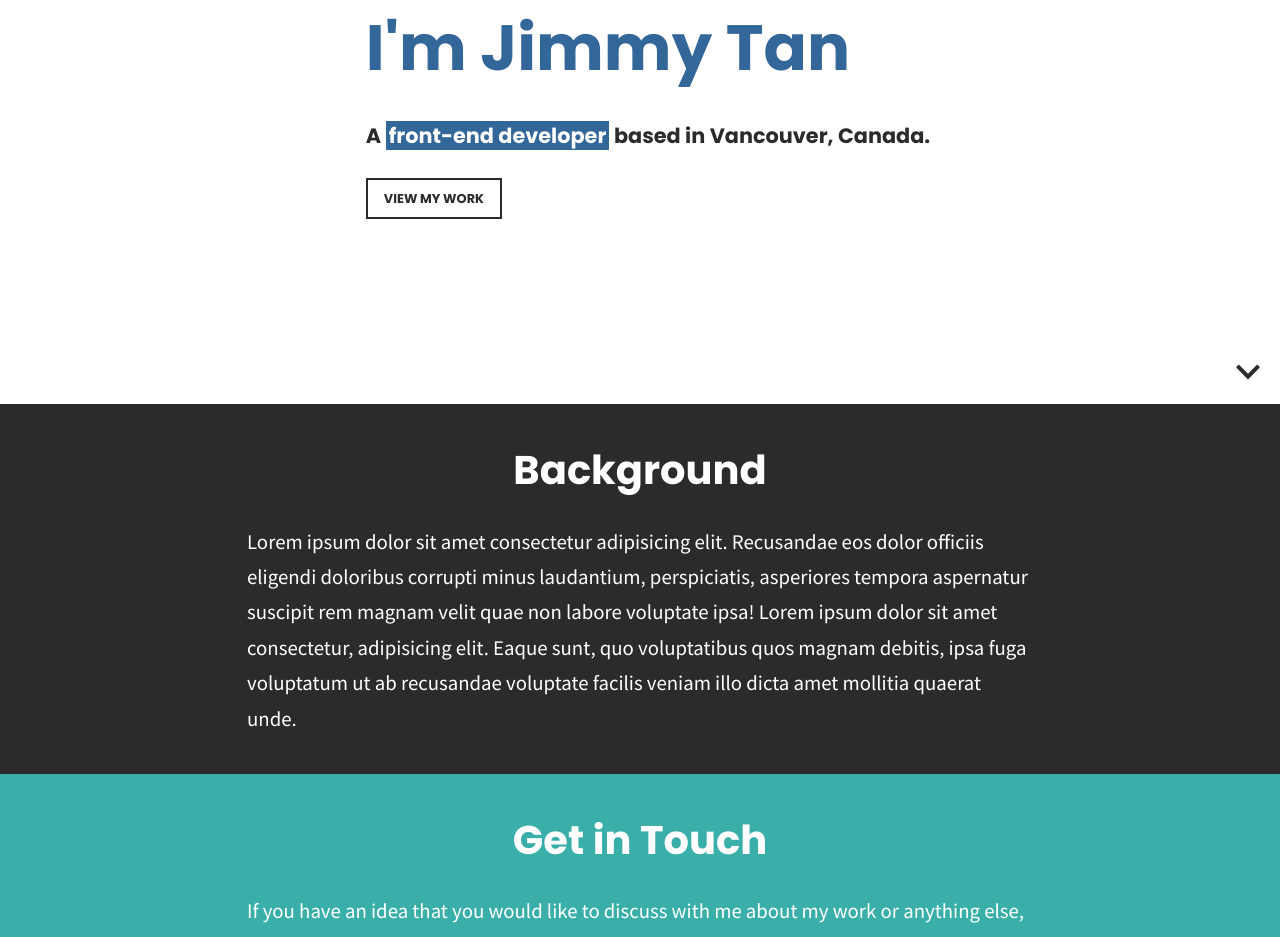
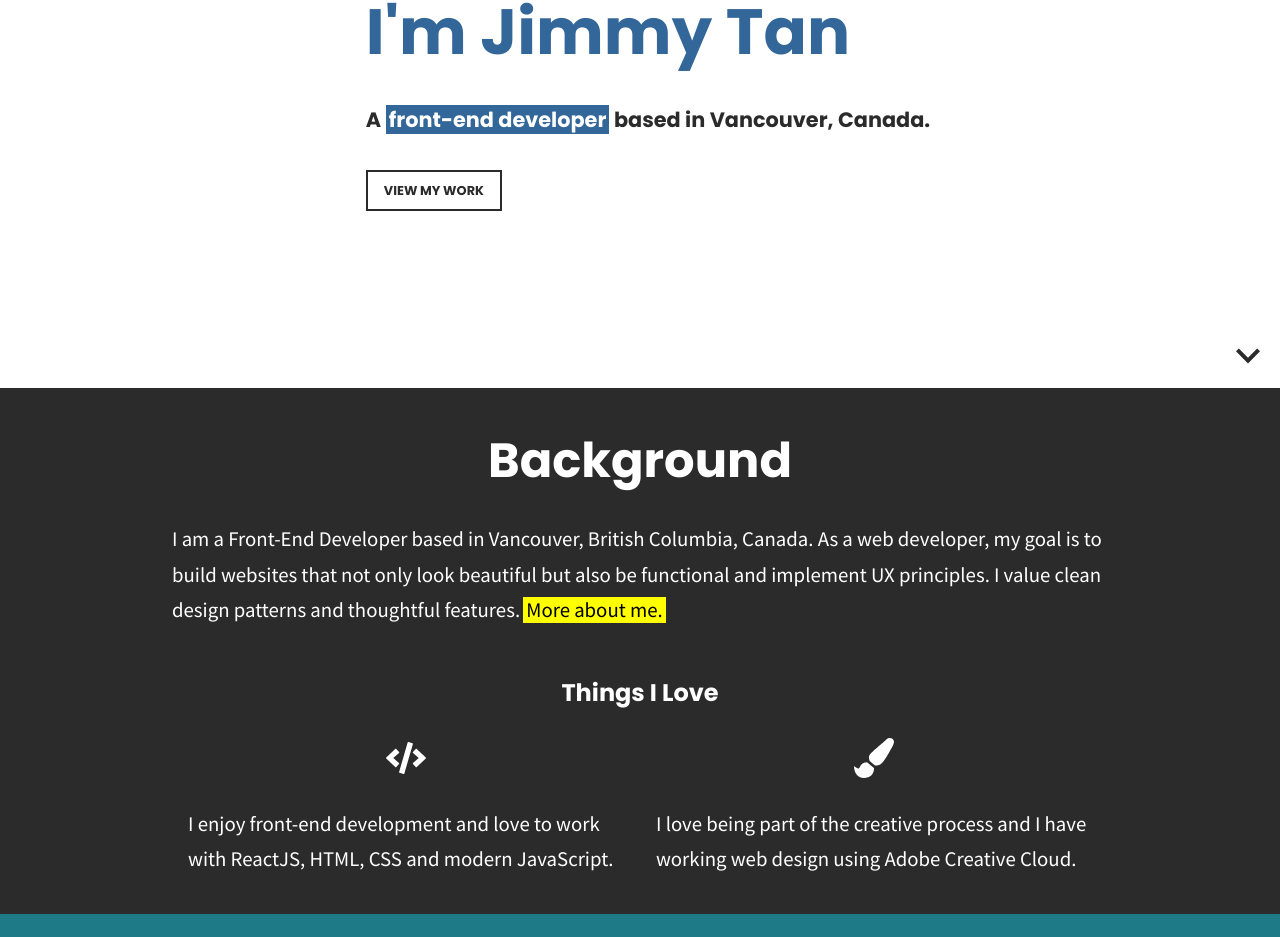
Before and after one commit to jimmytan123/portfolio, a React (Create React App) app: page /portfolio/ in a window 1280 px wide. Shown: the part 276-1213 px from the top of the page. Built offline with nearby package versions, Linux system fonts and the light colour scheme; some icons are missing.

Commit message:
basic homepage

```diff
--- a/src/components/Nav.js
+++ b/src/components/Nav.js
@@ -1,5 +1,9 @@
 //Nav.js component, to return a navigation for header section
 import { NavLink } from 'react-router-dom';
+
+import { FaLinkedinIn } from 'react-icons/fa';
+import { HiOutlineMail } from 'react-icons/hi';
+import { AiFillGithub } from 'react-icons/ai';
 
 const Nav = ({ handleShowHide }) => {
   //when user clicks a menu link or the element lost focus within the nav menu, close it
@@ -28,6 +32,34 @@ const Nav = ({ handleShowHide }) => {
         <li>
           <a href="#contact">Contact</a>
         </li>
+
+        <li className="nav-social-media">
+          <a
+            className="nav-social-icon"
+            href="https://github.com/jimmytan123"
+            title="GitHub"
+            target="_blank"
+            rel="noreferrer"
+          >
+            <AiFillGithub />
+          </a>
+          <a
+            className="nav-social-icon"
+            href="https://www.linkedin.com/in/zhixi-tan/"
+            title="LinkedIn"
+            target="_blank"
+            rel="noreferrer"
+          >
+            <FaLinkedinIn />
+          </a>
+          <a
+            className="nav-social-icon"
+            href="mailto:jimmytan0424@gmail.com"
+            title="email"
+          >
+            <HiOutlineMail />
+          </a>
+        </li>
       </ul>
     </nav>
   );
--- a/src/pages/PageHome.js
+++ b/src/pages/PageHome.js
@@ -2,6 +2,8 @@ import { Link } from 'react-router-dom';
 import { ReactComponent as LaptopCode } from '../images/laptop-code.svg';
 import { downArrow } from '../globals/icon';
 import Contact from '../components/Contact';
+
+import { FaCode, FaPaintBrush } from 'react-icons/fa';
 
 const PageHome = () => {
   return (
@@ -14,7 +16,7 @@ const PageHome = () => {
             <p>
               A <mark>front-end developer</mark> based in Vancouver, Canada.
             </p>
-            <Link className="work-btn" to="/work">
+            <Link className="work-btn homepage-btn" to="/work">
               View My Work
               <div className="overlay"></div>
             </Link>
@@ -26,14 +28,31 @@ const PageHome = () => {
         <div className="text">
           <h2>Background</h2>
           <p>
-            Lorem ipsum dolor sit amet consectetur adipisicing elit. Recusandae
-            eos dolor officiis eligendi doloribus corrupti minus laudantium,
-            perspiciatis, asperiores tempora aspernatur suscipit rem magnam
-            velit quae non labore voluptate ipsa! Lorem ipsum dolor sit amet
-            consectetur, adipisicing elit. Eaque sunt, quo voluptatibus quos
-            magnam debitis, ipsa fuga voluptatum ut ab recusandae voluptate
-            facilis veniam illo dicta amet mollitia quaerat unde.
+            I am a Front-End Developer based in Vancouver, British Columbia,
+            Canada. As a web developer, my goal is to build websites that not
+            only look beautiful but also be functional and implement UX
+            principles. I value clean design patterns and thoughtful features.
+            <Link className="link-to-about" to="/about">
+              <mark>More about me.</mark>
+            </Link>
           </p>
+          <div className="grid">
+            <h3>Things I Love</h3>
+            <div className="card">
+              <FaCode />
+              <p>
+                I enjoy front-end development and love to work with ReactJS,
+                HTML, CSS and modern JavaScript.
+              </p>
+            </div>
+            <div className="card">
+              <FaPaintBrush />
+              <p>
+                I love being part of the creative process and I have working web
+                design using Adobe Creative Cloud.
+              </p>
+            </div>
+          </div>
         </div>
       </section>
       <Contact />
--- a/src/scss/components/_contact.scss
+++ b/src/scss/components/_contact.scss
@@ -2,20 +2,20 @@
 @use '../utilities/mixins' as *;
 
 .contact {
-  background-color: #3aafa9;
+  background-color: #1f7a88;
 
   .text {
+    max-width: 800px;
     padding: $base-spacing $double-spacing;
     color: $white;
-    max-width: 850px;
     margin: 0 auto;
   }
 
   h2 {
+    font-size: 2rem;
     margin: $base-spacing 0;
     text-align: center;
     color: $white;
-    font-size: 2rem;
   }
 
   .btn {
@@ -26,7 +26,7 @@
     transform-style: preserve-3d;
     transition: transform 300ms ease-in-out;
     transform: translateZ(-30px);
-    margin: $small-spacing auto;
+    margin: $base-spacing auto;
 
     .side {
       width: 100%;
@@ -52,7 +52,8 @@
     }
 
     .hover-side {
-      background-color: #2b7a78;
+      // background-color: #2b7a78;
+      background-color: $dark-blue;
       border: 5px solid $white;
       transform: rotateX(90deg) translateZ(30px);
 
@@ -75,4 +76,10 @@
       font-size: 1.3rem;
     }
   }
+
+  @media all and (min-width: $breakpoint-tablet) {
+    h2 {
+      font-size: 3rem;
+    }
+  }
 }
--- a/src/scss/layout/_header.scss
+++ b/src/scss/layout/_header.scss
@@ -44,6 +44,12 @@ header {
 
     a.active {
       color: $dark-blue;
+    }
+
+    .nav-social-media {
+      a {
+        margin: 0 $small-spacing;
+      }
     }
   }
 
@@ -120,6 +126,10 @@ header {
         font-weight: 400;
         font-size: 1.2rem;
       }
+
+      .nav-social-media {
+        display: none;
+      }
     }
   }
 }
--- a/src/scss/pages/_pageHome.scss
+++ b/src/scss/pages/_pageHome.scss
@@ -5,7 +5,7 @@
   // for landing section on Page Home
   .landing {
     text-align: center;
-    height: calc(85vh - 77px);
+    min-height: calc(83vh - 77px);
     display: flex;
     flex-direction: column;
     justify-content: center;
@@ -31,37 +31,6 @@
       padding: 0 0.2rem;
       background: $dark-blue;
       color: $white;
-    }
-
-    .work-btn {
-      padding: $small-spacing $base-spacing;
-      border: 2px solid $dark-grey;
-      display: inline-block;
-      font-size: 0.8rem;
-      font-family: $heading-font;
-      text-transform: uppercase;
-      transition: all 0.4s ease-in-out;
-      margin: $small-spacing 0;
-
-      position: relative;
-
-      .overlay {
-        position: absolute;
-        width: 100%;
-        height: 0%;
-        background-color: $dark-grey;
-        left: 0;
-        bottom: 0;
-        z-index: -1;
-        transition: all 0.4s ease-in-out;
-      }
-
-      &:hover {
-        color: $white;
-        .overlay {
-          height: 100%;
-        }
-      }
     }
 
     .landing-content {
@@ -123,10 +92,50 @@
     }
   }
 
+  .homepage-btn {
+    padding: $small-spacing $base-spacing;
+    border: 2px solid $dark-grey;
+    display: inline-block;
+    font-size: 0.8rem;
+    font-family: $heading-font;
+    text-transform: uppercase;
+    transition: all 0.4s ease-in-out;
+    margin: $base-spacing 0;
+
+    position: relative;
+
+    .overlay {
+      position: absolute;
+      width: 100%;
+      height: 0%;
+      background-color: $dark-grey;
+      left: 0;
+      bottom: 0;
+      z-index: -1;
+      transition: all 0.4s ease-in-out;
+    }
+
+    &:hover {
+      color: $white;
+      .overlay {
+        height: 100%;
+      }
+    }
+  }
+
   // for background section on Page Home
   .background {
     background-color: $dark-grey;
     color: $white;
+
+    .link-to-about {
+      mark {
+        padding: 0 0.2rem;
+        margin-left: 3px;
+        // color: $white;
+        // background-color: $dark-blue;
+      }
+    }
 
     h2 {
       margin: 1rem 0;
@@ -136,9 +145,34 @@
     }
 
     .text {
+      max-width: 1000px;
       padding: $base-spacing $double-spacing;
-      max-width: 850px;
       margin: 0 auto;
+    }
+
+    .grid {
+      display: grid;
+      grid-template-columns: 1fr;
+      justify-content: center;
+      align-items: center;
+      h3 {
+        grid-column: 1/2;
+        text-align: center;
+        color: $white;
+        font-size: 1.5rem;
+      }
+
+      svg {
+        font-size: 2.5rem;
+      }
+
+      .card {
+        text-align: center;
+
+        p {
+          text-align: left;
+        }
+      }
     }
 
     @media all and (min-width: 450px) {
@@ -150,5 +184,25 @@
         font-size: 1.3rem;
       }
     }
+
+    @media all and (min-width: $breakpoint-mobile) {
+      .grid {
+        grid-template-columns: 1fr 1fr;
+
+        h3 {
+          grid-column: 1/3;
+        }
+
+        .card {
+          margin: 0 $base-spacing;
+        }
+      }
+    }
+
+    @media all and (min-width: $breakpoint-tablet) {
+      h2 {
+        font-size: 3rem;
+      }
+    }
   }
 }
```
